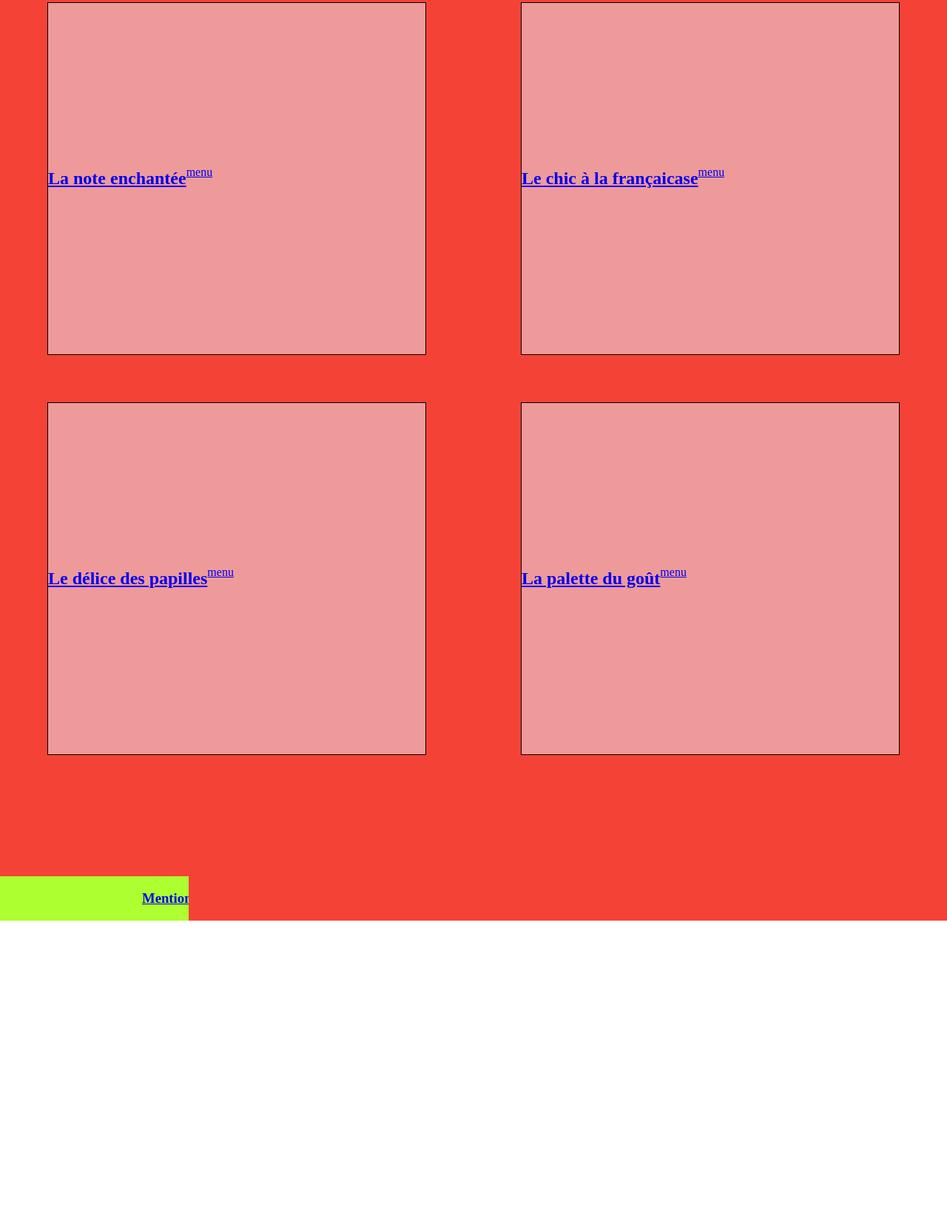
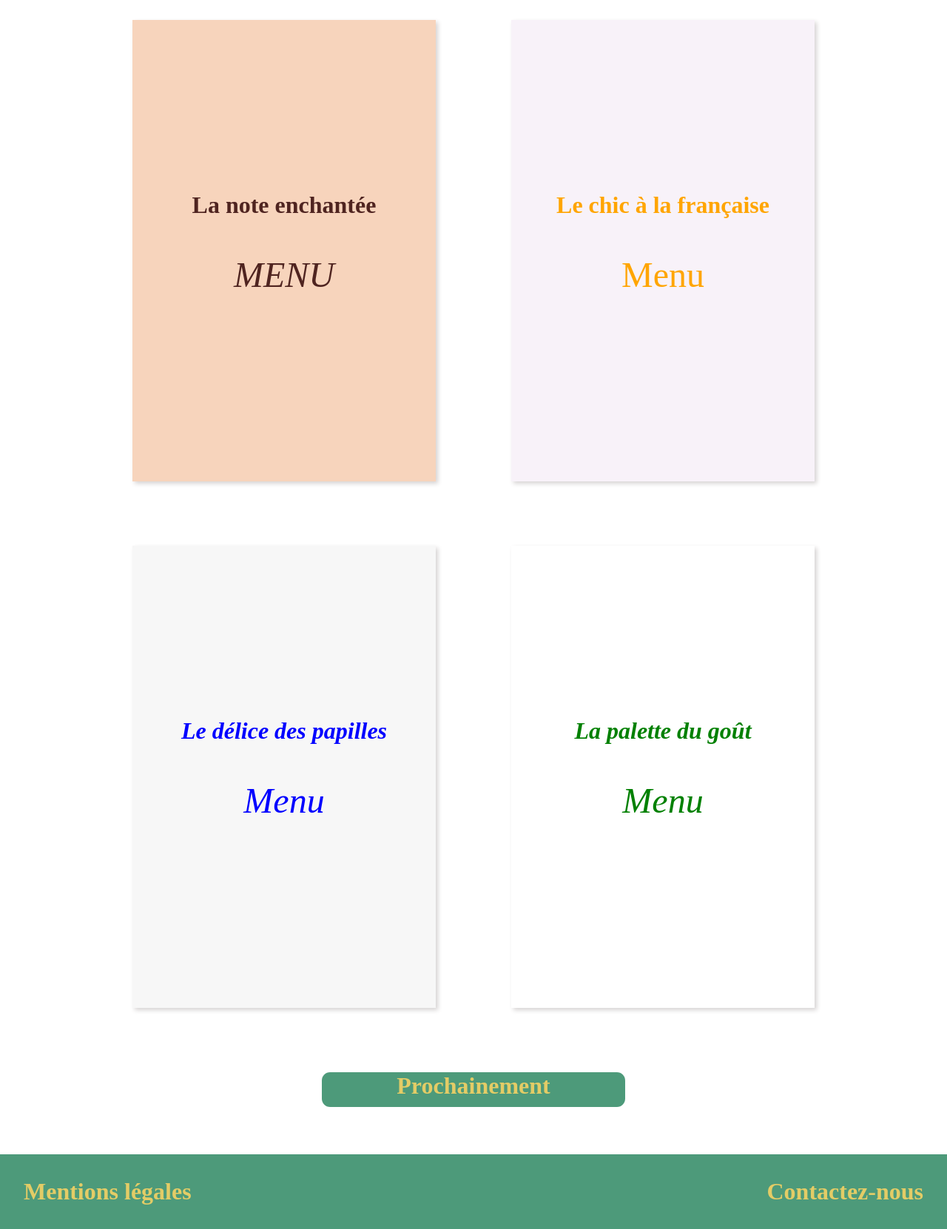
Before and after one commit to Bob86000/soutenance-3, a website: page index.html in a window 1280 px wide. Shown: the part 194-1856 px from the top of the page at 74% size. Before the commit the page ends 1439 px from the top, so only its background shows below. Drawn offline with Linux system fonts and the light colour scheme.

Commit message:
page d'acceuil sans degrade couleur/page menu implementation header/footer

```diff
--- a/index.html
+++ b/index.html
@@ -5,6 +5,7 @@
     <meta charset="utf-8" />
 
     <title>Ohmyfood</title>
+    <!-- cette balise est a changé car ou elle n'existe pas, ou elle est fausse -->
     <meta name="CV développeur web" content="Des nouveaux developpeurs webs débutants">
 
     <!-- Twitter Card data -->
@@ -35,31 +36,31 @@
         </a>
         <section>
             <a href="autres_pages_html/menu1.html">
-                <div class="section__link">
+                <div class="section__link1">
                     <h2>La note enchantée</h2>
                     <p>menu</p>
                 </div>
             </a>
             <a href="autres_pages_html/menu2.html">
-                <div class="section__link">
-                    <h2>Le chic à la françaicase</h2>
-                    <p>menu</p>
+                <div class="section__link2">
+                    <h2>Le chic à la française</h2>
+                    <p>Menu</p>
                 </div>
             </a>
             <a href="autres_pages_html/menu3.html">
-                <div class="section__link" >
+                <div class="section__link3" >
                     <h2>Le délice des papilles</h2>
-                    <p>menu</p>
+                    <p>Menu</p>
                 </div>
             </a>
             <a href="autres_pages_html/menu4.html">
-                <div class="section__link" >
+                <div class="section__link4" >
                     <h2>La palette du goût</h2>
-                    <p>menu</p>
+                    <p>Menu</p>
                 </div>
             </a>
             <a href="autres_pages_html/prochainement.html">
-                <div class="section__link2" >
+                <div class="section__link5" >
                     <h2>Prochainement</h2>
                 </div>
             </a>
@@ -67,7 +68,7 @@
         <footer>
             <a href="autres_pages_html/mentions_legales.html">
                 <div class="footer__link" >
-                    <h3>Mentions légles</h3>
+                    <h3>Mentions légales</h3>
                 </div>
             </a>
             <a href="autres_pages_html/contactez_nous.html">
--- a/sass/base/_typography.scss
+++ b/sass/base/_typography.scss
@@ -0,0 +1,39 @@
+h1, h3, .section__link5 {
+    color: $fontcolour-secondary;
+}
+
+h1 {
+    font-size: 4rem;
+}
+
+h3 {
+    font-size: 2rem;
+}
+
+section {
+    & h2{
+        font-size: 2rem;
+    }
+    & p {
+        font-size: 3rem;
+    }
+}
+
+.section__link{
+    &1 {
+        color: $menu1-color;
+        & p{
+            text-transform: uppercase;
+            font-style: italic;
+        }
+    }
+    &2 {
+        color: $menu2-color;
+    }
+    &3  {
+        color: $menu3-color;
+    }
+    &4  {
+        color: $menu4-color;
+    }
+}
--- a/sass/layout/_header.scss
+++ b/sass/layout/_header.scss
@@ -0,0 +1,10 @@
+header {
+    background-color: $head-foot-bgc;
+    display: flex;
+    justify-content: center;
+    align-items: center;
+    & h1 {
+        text-align: center;
+        display: inline-block;
+    }
+}
--- a/sass/layout/_main_wrapper.scss
+++ b/sass/layout/_main_wrapper.scss
@@ -1,3 +1,6 @@
 .main_wrapper {
     @include extracolumnblock;
+    & a {
+        text-decoration: initial;
+    }
 }
--- a/sass/pages/_menu1.scss
+++ b/sass/pages/_menu1.scss
@@ -0,0 +1,75 @@
+section {
+    @include  extrarowblock (wrap);
+    width: 80%;
+    margin: auto;
+    justify-content: space-around;
+    padding-bottom: 3%;
+    & a {
+        width: 40%;
+        margin-bottom: 2.5%;
+        margin-top: 6%;
+        text-decoration: initial;
+        }
+    & div {
+        flex-wrap: wrap;
+        text-align: center;
+    }
+    & h2, p {
+        display: inline-block;
+        width: 100%;
+    }
+    & h2 {
+        margin-bottom: 0;
+    }
+
+    }
+
+
+.section__link {
+    &1, &2, &3, &4 {
+    @include middleblock;
+    box-shadow: 3px 3px 6px rgb(214, 211, 211);
+    }
+    &1 {
+        background-color: $menu1-bcg;
+    }
+    &2 {
+        background-color: $menu2-bcg;
+    }
+    &3 {
+        background-color: $menu3-bcg;
+        font-style: italic;
+
+
+    }
+    &4 {
+        background-color: $menu4-bcg;
+        font-style: italic;
+
+    }
+
+    &5 {
+        background-color: $head-foot-bgc;
+        border-radius: 0.7rem;
+        padding-bottom: 2.5%;
+        & h2 {
+            margin: auto;
+        }
+
+    }
+
+}
+
+
+
+
+footer {
+    @include  extrarowblock;
+    justify-content: space-between;
+    background-color: $head-foot-bgc;
+    & a {
+        text-decoration: initial;
+        padding-left: 2rem;
+        padding-right: 2rem;
+    }
+}
--- a/sass/pages/_work.scss
+++ b/sass/pages/_work.scss
@@ -1,37 +1,75 @@
 section {
     @include  extrarowblock (wrap);
+    width: 80%;
+    margin: auto;
     justify-content: space-around;
-    background-color: #f44336;
+    padding-bottom: 3%;
     & a {
-         width: 40%;
-            background-color: #ef9a9a;
-            border: 1px black solid;
-            margin-bottom: 2.5%;
-            margin-top: 2.5%;
+        width: 40%;
+        margin-bottom: 2.5%;
+        margin-top: 6%;
+        text-decoration: initial;
         }
-}
+    & div {
+        flex-wrap: wrap;
+        text-align: center;
+    }
+    & h2, p {
+        display: inline-block;
+        width: 100%;
+    }
+    & h2 {
+        margin-bottom: 0;
+    }
+
+    }
+
 
 .section__link {
+    &1, &2, &3, &4 {
     @include middleblock;
+    box-shadow: 3px 3px 6px rgb(214, 211, 211);
+    }
+    &1 {
+        background-color: $menu1-bcg;
+    }
+    &2 {
+        background-color: $menu2-bcg;
+    }
+    &3 {
+        background-color: $menu3-bcg;
+        font-style: italic;
+
+
+    }
+    &4 {
+        background-color: $menu4-bcg;
+        font-style: italic;
+
+    }
+
+    &5 {
+        background-color: $head-foot-bgc;
+        border-radius: 0.7rem;
+        padding-bottom: 2.5%;
+        & h2 {
+            margin: auto;
+        }
+
+    }
+
 }
 
 
 
-header {
-    background-color: green;
-    & h1 {
-        margin-top: 0;
-        margin-bottom: 0%;
-        padding-bottom: 10%;
-        text-align: center;
+
+footer {
+    @include  extrarowblock;
+    justify-content: space-between;
+    background-color: $head-foot-bgc;
+    & a {
+        text-decoration: initial;
+        padding-left: 2rem;
+        padding-right: 2rem;
     }
 }
-footer {
-    @include  extrarowblock;
-    justify-content: space-around;
-    background-color: greenyellow;
-    & a {
-        width: 20%;
-        justify-content: space-around;
-    }
-}
--- a/sass/utils/_mixins.scss
+++ b/sass/utils/_mixins.scss
@@ -14,7 +14,7 @@
 @mixin middleblock {
     display: flex;
     width: 100%;
-    margin-bottom: 40%;
-    margin-top: 40%
+    padding-bottom: 50%;
+    padding-top: 50%
 
 }
--- a/sass/utils/_variables.scss
+++ b/sass/utils/_variables.scss
@@ -0,0 +1,10 @@
+$fontcolour-secondary: rgba(241, 208, 100, 0.918);
+$head-foot-bgc: rgba(42, 134, 96, 0.836);
+$menu1-bcg: rgb(247, 212, 188);
+$menu2-bcg: rgba(247, 240, 248, 0.815);
+$menu3-bcg: rgb(247, 247, 247);
+$menu4-bcg: white;
+$menu1-color: rgba(54, 9, 9, 0.87);
+$menu2-color: orange;
+$menu3-color: blue;
+$menu4-color: green;
```
Also changed, not shown: autres_pages_html/mentions_legales.html (+1 -1 lines), autres_pages_html/menu1.html (+1 -1 lines), autres_pages_html/menu2.html (+1 -1 lines), autres_pages_html/menu3.html (+1 -1 lines), autres_pages_html/menu4.html (+1 -1 lines), autres_pages_html/prochainement.html (+1 -1 lines), public/css/style.css, 1 other file.
